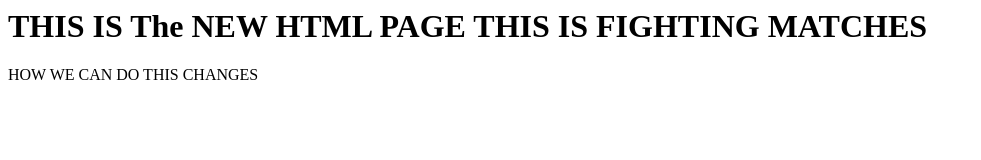
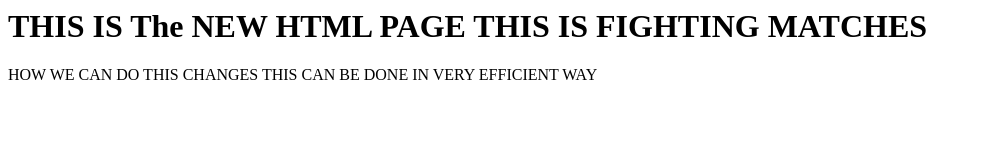
Before and after one commit to GURUPRASADRM/HTTPSREMOTECLIENT, a plain HTML site: page index.html in a window 1280 px wide. Shown: the whole page, without its empty margins (0-981 px from the left). Drawn offline with Linux system fonts and the light colour scheme.

Commit message:
INDEX.HTML MODIFIED IN FEATURE-3

```diff
--- a/index.html
+++ b/index.html
@@ -6,6 +6,7 @@
 
     </h1>
        HOW WE CAN DO THIS CHANGES
+       THIS CAN BE DONE IN VERY EFFICIENT WAY
     </h1>
 
 </html>
```
